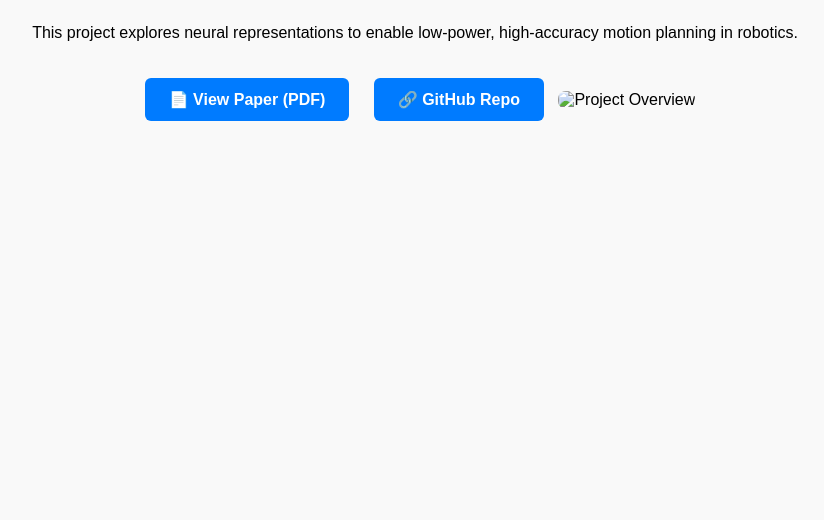
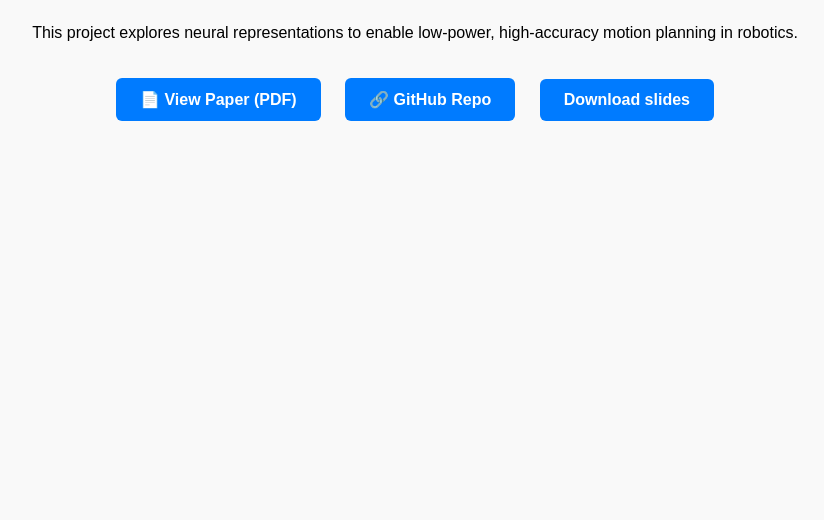
Before and after one commit to ubc-aamodt-group/bel_motion_planners, a plain HTML site: page docs/index.html in a window 1280 px wide. Shown: the part 280-800 px from the top of the page, without its empty margins (225-1049 px from the left). Drawn offline with Linux system fonts and the light colour scheme.

Commit message:
edited website

```diff
--- a/docs/index.html
+++ b/docs/index.html
@@ -54,16 +54,15 @@
 <body>
   <div class="container">
     <h1>Neural Encodings for Energy-Efficient Motion Planning</h1>
-    <img src="../images/ICRA-RGB.png" alt="ICRA Logo" class="logo" />
+    <img src="images/ICRA-RGB.png" alt="ICRA Logo" class="logo" />
 
     <p>
       This project explores neural representations to enable low-power, high-accuracy motion planning in robotics.
     </p>
 
-    <a href="../paper.pdf" class="button" target="_blank">📄 View Paper (PDF)</a>
+    <a href="paper.pdf" class="button" target="_blank">📄 View Paper (PDF)</a>
     <a href="https://github.com/ubc-aamodt-group/bel_motion_planners" class="button" target="_blank">🔗 GitHub Repo</a>
-
-    <img src="../images/slides.pptx" alt="Project Overview" class="image-preview" />
+    <a href="slides.pptx" class="button" target="_blank">Download slides</a>
   </div>
 </body>
 </html>
```
Also changed, not shown: docs/images/ICRA-RGB.png (renamed from images/ICRA-RGB.png), 5 other files.
